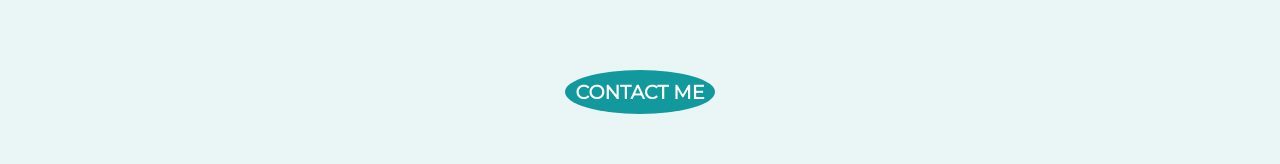
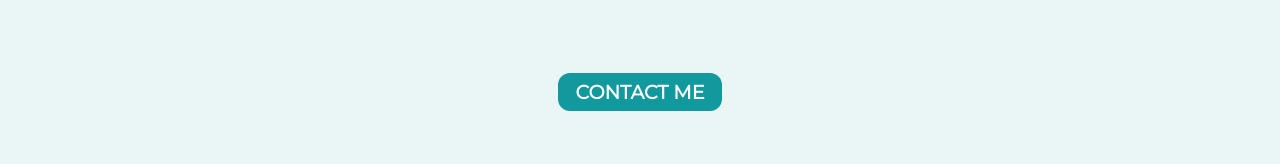
Before and after one commit to RobertLTU/CVwebsite-Robert, a plain HTML site: page index.html in a window 1280 px wide. In both pictures the pointer is over the link "CONTACT ME". Shown: the part 3146-3310 px from the top of the page. Drawn offline with Linux system fonts and the light colour scheme.

Commit message:
Update styles.css

```diff
--- a/CSS/styles.css
+++ b/CSS/styles.css
@@ -36,7 +36,7 @@ a:hover {
   font-size: 110%;
   background-color: #36b5b0;
   border-radius: 50%;
-  padding: 10px 10px 10px 10px;
+  padding: 5px 20px 5px 20px;
 }
 p {
   color: #40514E;
@@ -165,6 +165,8 @@ font-family: 'Montserrat', sans-serif;
   color: #FFFFFF;
   background: #11999E;
   font-size: 120%;
+  padding: 7px 17px;
+  border-radius: 12px;
 }
 .footer-link {
   text-decoration: none;
```
